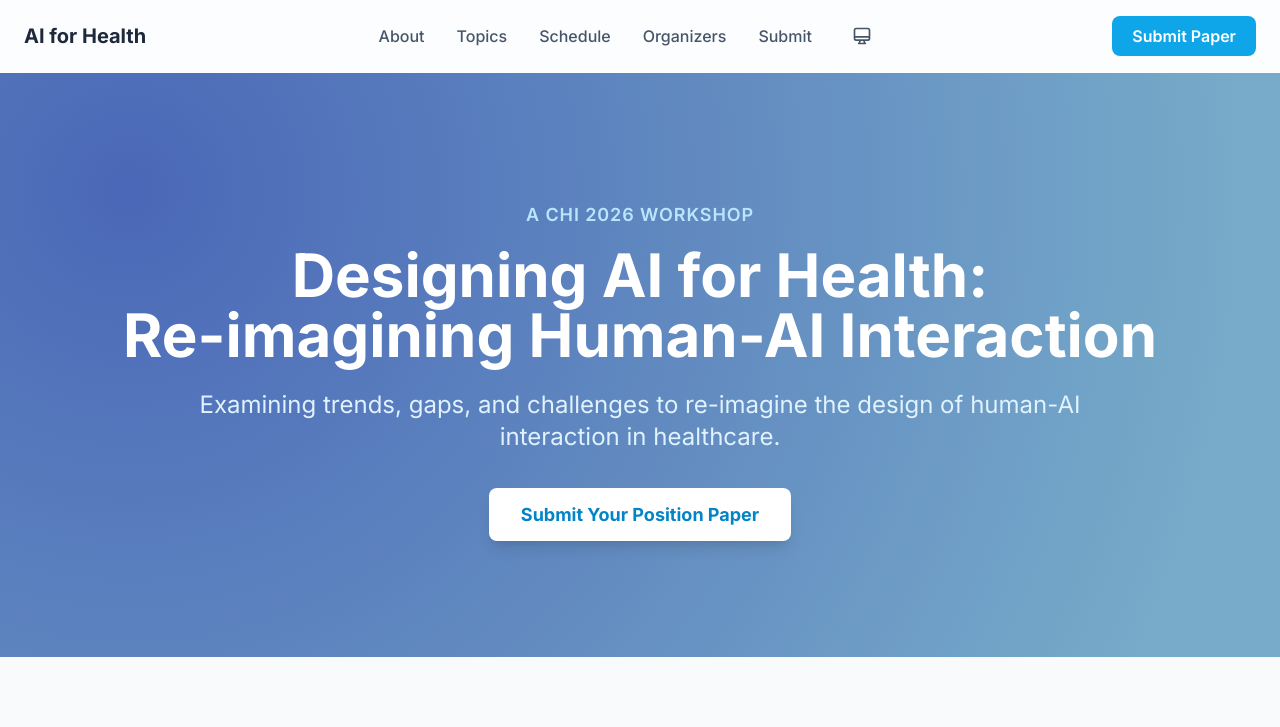
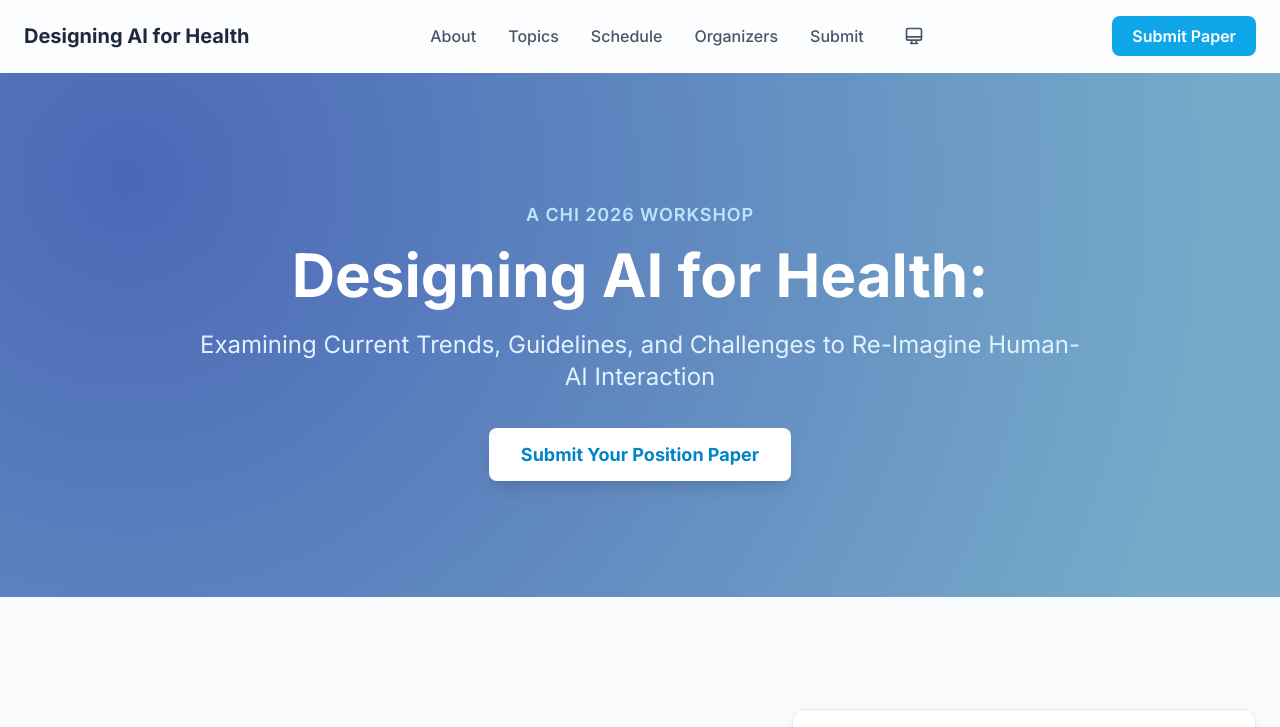
Before and after one commit to designingaiforhealth/DesigningAIforHealth.github.io, a plain HTML site: page 2026/index.html in a window 1280 px wide. Shown: the top 727 px of the page. Drawn offline with nearby package versions, Linux system fonts and the light colour scheme.

Commit message:
Update index.html

```diff
--- a/2026/index.html
+++ b/2026/index.html
@@ -3,7 +3,7 @@
 <head>
     <meta charset="UTF-8">
     <meta name="viewport" content="width=device-width, initial-scale=1.0">
-    <title>AI for Health Workshop | CHI 2026</title>
+    <title>Designing AI for Health Workshop | CHI 2026</title>
     <script src="https://cdn.tailwindcss.com"></script>
     <script>
         // Configure Tailwind to use the 'class' strategy for dark mode
@@ -69,7 +69,7 @@
     <!-- Header & Navigation -->
     <header id="header" class="sticky top-0 z-50 transition-all duration-300 glassmorphism">
         <nav class="container mx-auto px-6 py-4 flex justify-between items-center">
-            <a href="#" class="text-xl font-bold text-slate-800 dark:text-white">AI for Health</a>
+            <a href="#" class="text-xl font-bold text-slate-800 dark:text-white">Designing AI for Health</a>
             <div class="hidden md:flex items-center space-x-8">
                 <a href="#about" class="nav-link text-slate-600 dark:text-slate-300 hover:text-sky-500 dark:hover:text-sky-400 font-medium">About</a>
                 <a href="#topics" class="nav-link text-slate-600 dark:text-slate-300 hover:text-sky-500 dark:hover:text-sky-400 font-medium">Topics</a>
@@ -126,9 +126,9 @@
             <div class="absolute inset-0 bg-black opacity-10"></div>
             <div class="container mx-auto px-6 text-center relative">
                 <span class="text-lg font-semibold tracking-wider text-sky-200 uppercase">A CHI 2026 Workshop</span>
-                <h1 class="text-4xl md:text-6xl font-bold mt-4 mb-6 leading-tight">Designing AI for Health: <br>Re-imagining Human-AI Interaction </h1>
+                <h1 class="text-4xl md:text-6xl font-bold mt-4 mb-6 leading-tight">Designing AI for Health:</h1>
                 <p class="text-xl md:text-2xl max-w-4xl mx-auto text-sky-100">
-                    Examining trends, gaps, and challenges to re-imagine the design of human-AI interaction in healthcare.
+                    Examining Current Trends, Guidelines, and Challenges to Re-Imagine Human-AI Interaction
                 </p>
                 <div class="mt-12">
                     <a href="#submit" class="bg-white text-sky-600 font-bold text-lg px-8 py-4 rounded-lg shadow-lg hover:bg-slate-100 transform hover:scale-105 transition-all duration-300">
@@ -333,9 +333,9 @@
     <!-- Footer -->
     <footer class="bg-slate-800 text-slate-300 py-12">
         <div class="container mx-auto px-6 text-center">
-            <p class="text-lg font-semibold text-white">AI for Health Workshop @ CHI 2026</p>
+            <p class="text-lg font-semibold text-white">Designing AI for Health Workshop @ CHI 2026</p>
             <p class="mt-2">Questions? Contact us at <a href="mailto:designingaiforhealth@gmail.com" class="text-sky-400 hover:underline">designingaiforhealth@gmail.com</a></p>
-            <p class="mt-6 text-sm text-slate-400">&copy; 2025 AI for Health Workshop Organizers. All Rights Reserved.</p>
+            <p class="mt-6 text-sm text-slate-400">&copy; 2025 Designing AI for Health Workshop Organizers. All Rights Reserved.</p>
         </div>
     </footer>
 
```
